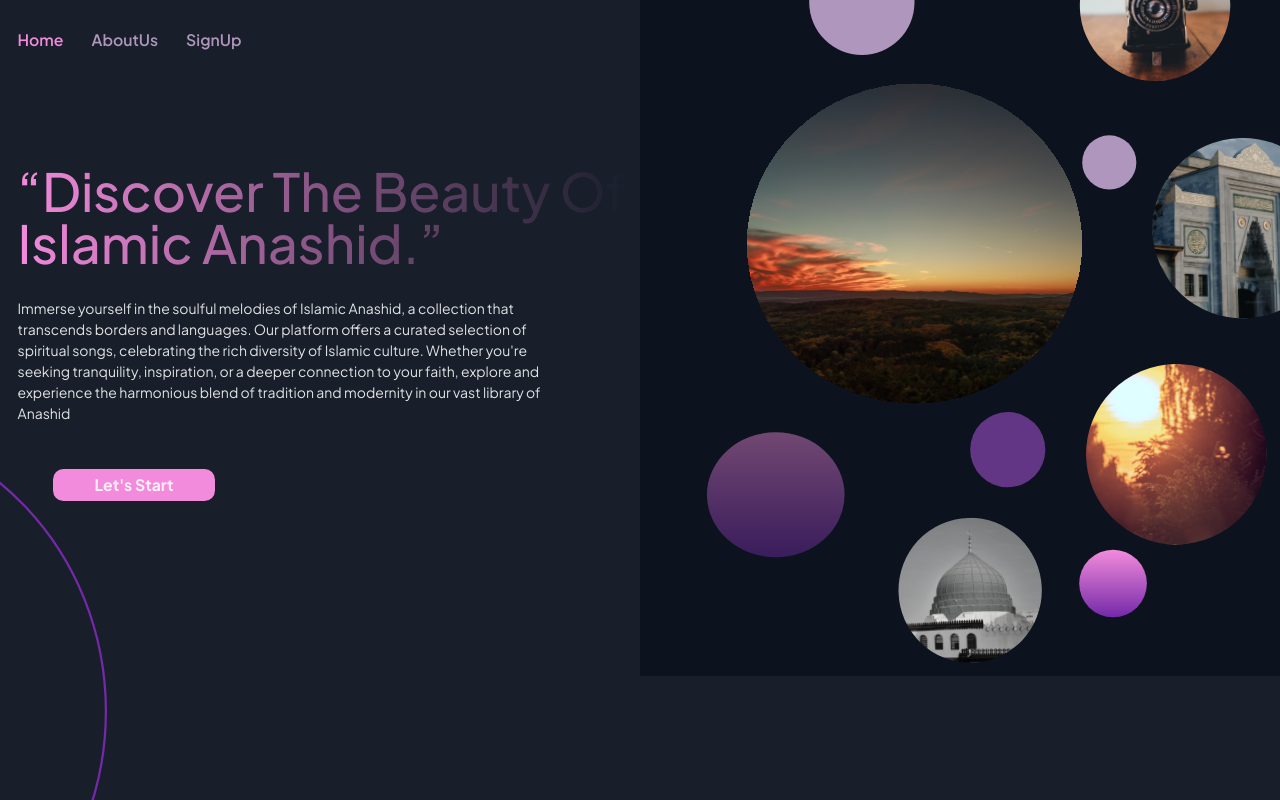
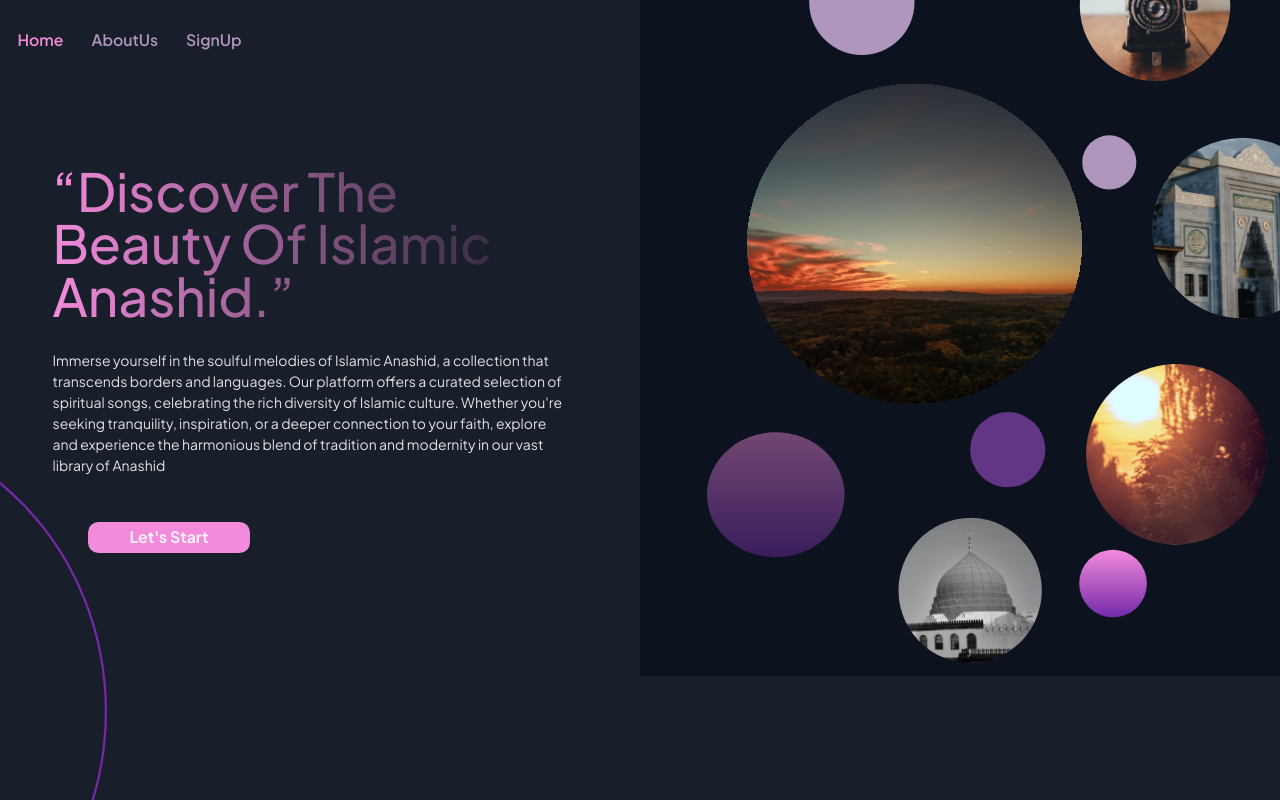
Before and after one commit to amaliahm/anashid, a React (Vite) app: page / in a window 1280 px wide. Shown: the top 800 px of the page. Built offline with nearby package versions, Linux system fonts and the light colour scheme.

Commit message:
update hero

```diff
--- a/src/Components/Header.jsx
+++ b/src/Components/Header.jsx
@@ -1,6 +1,6 @@
 const Header = ({title, gradient = false}) => {
     return (
-        <p className={`capitalize font-medium ${ gradient ? 'text-transparent bg-clip-text bg-gradient-to-r from-[var(--mainColor)] to-[rgba(243, 139, 220, 0)] lg:w-3/4 md:w-3/4 ' : 'text-[var(--mainColor)]'} text-2xl lg:text-6xl md:text-5xl text-wrap`}>
+        <p className={`capitalize font-medium ${ gradient ? 'text-transparent bg-clip-text bg-gradient-to-r from-[var(--mainColor)] to-[rgba(243, 139, 220, 0.9)] lg:w-4/6 md:w-4/6 ' : 'text-[var(--mainColor)]'} text-2xl lg:text-6xl md:text-5xl text-wrap`}>
           {title}
         </p>
     )
--- a/src/pages/landing page/Browse.jsx
+++ b/src/pages/landing page/Browse.jsx
@@ -3,8 +3,7 @@ import { browseCircle } from "../../assets/images"
 
 const Browse = () => {
     return (
-        <div className="lg:pt-10 overflow-hidden">
-
+      <div className="lg:pt-10 overflow-hidden">
         <div className="relative">
           <img src={browseCircle} alt="hero" className="hidden lg:block absolute bottom-0 right-14 w-1/12 h-auto"/>
           <div className="bg-[rgba(113,60,150,0.24)] sm:m-14 m-24 rounded-2xl sm:p-8 md:p-10 lg:p-12 flex flex-col justify-between items-center">
@@ -14,7 +13,7 @@ const Browse = () => {
             </div>
           </div>
         </div>
-        </div>
+      </div>
     )
 }
 
--- /dev/null
+++ b/src/pages/landing page/CreateSection.jsx
@@ -0,0 +1,19 @@
+const CreateSection = () => {
+    return (
+        <>
+          {/* <div className="lg:pt-10 overflow-hidden">
+          <div className="relative">
+            <img src={browseCircle} alt="hero" className="hidden lg:block absolute bottom-0 right-14 w-1/12 h-auto"/>
+            <div className="bg-[rgba(113,60,150,0.24)] sm:m-14 m-24 rounded-2xl sm:p-8 md:p-10 lg:p-12 flex flex-col justify-between items-center">
+              <Header title='Browse by Language, Theme, or Popularity' />
+              <div className="lg:px-24 md: px-16 px-6 pt-8">
+                Navigate through a vast library of Islamic Anashid by filtering content based on your preferences. Whether you want to listen by language, delve into specific themes, or discover what's trending, our intuitive categorization allows you to easily find the Anashid that resonate with your soul. Experience seamless browsing and find your favorite spiritual melodies in just a few clicks
+              </div>
+            </div>
+          </div>
+        </div> */}
+        </>
+    )
+}
+
+export default CreateSection
--- a/src/pages/landing page/Genre.jsx
+++ b/src/pages/landing page/Genre.jsx
@@ -49,7 +49,6 @@ const Genre = () => {
                     </div>
                 ))}
             </div>
-
           </div>
         </>
     )
--- a/src/pages/landing page/Hero.jsx
+++ b/src/pages/landing page/Hero.jsx
@@ -5,7 +5,7 @@ const Hero = () => {
     const navigate = useNavigate()
     return (
         <>
-          <div className="py-32 mb-32 sm:mb-10">
+          <div className="py-32 px-10 mb-32 sm:mb-10">
             <div className="container my-5 p-5 px-lg-5 flex flex-col justify-between w-fit sm:h-fit lg:h-fit lg:w-4/6">
               <div className='row g-5 py-5'>
                 <Header
--- a/src/pages/landing page/LandingPage.jsx
+++ b/src/pages/landing page/LandingPage.jsx
@@ -3,6 +3,7 @@ import NavBarComponent from "./NavBar"
 import { hero, circle } from "../../assets/images"
 import Browse from "./Browse"
 import Genre from "./Genre"
+import CreateSection from "./CreateSection"
 
 const LandingPage = () => {
 
@@ -21,6 +22,7 @@ const LandingPage = () => {
                 <Hero />
                 <Browse />
                 <Genre />
+                <CreateSection />
             </div>
         </main>
         {/* footer */}
```
